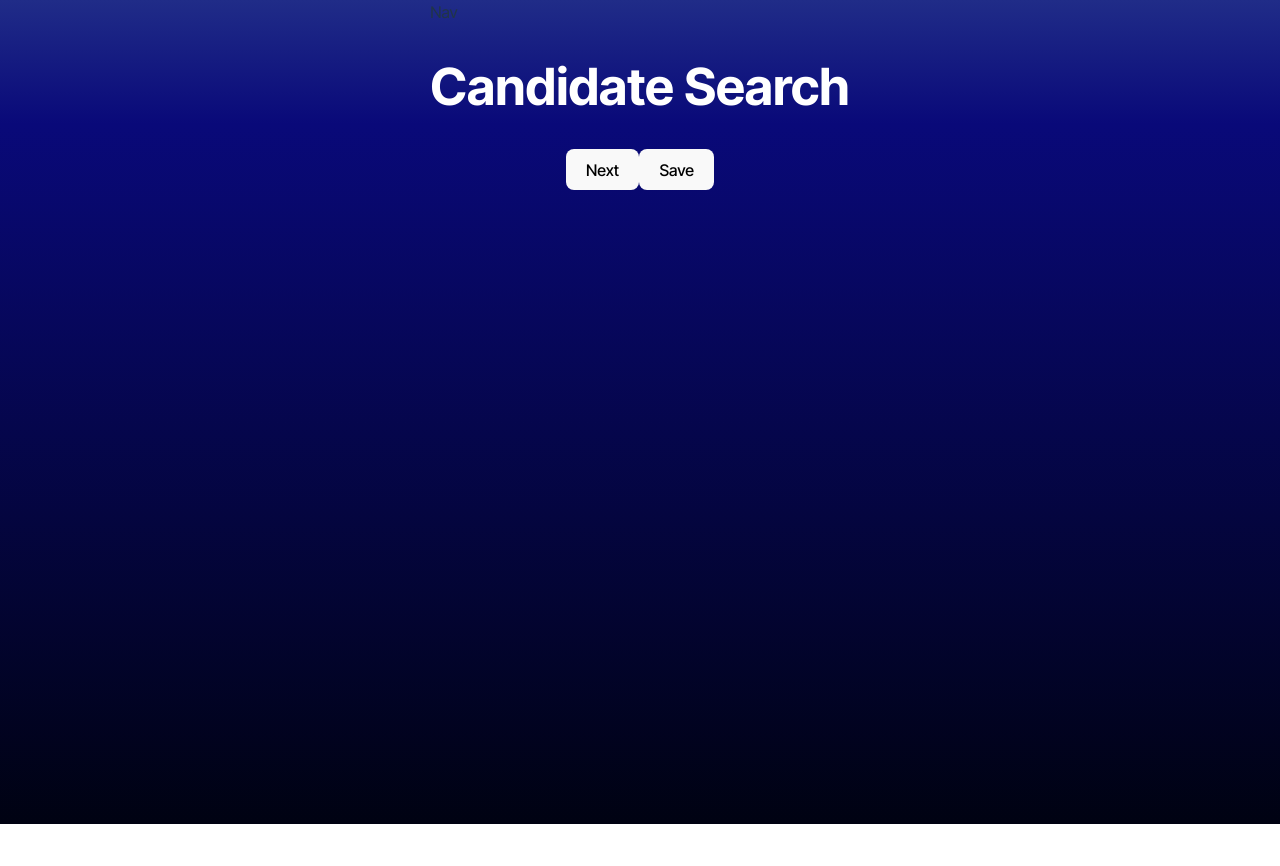
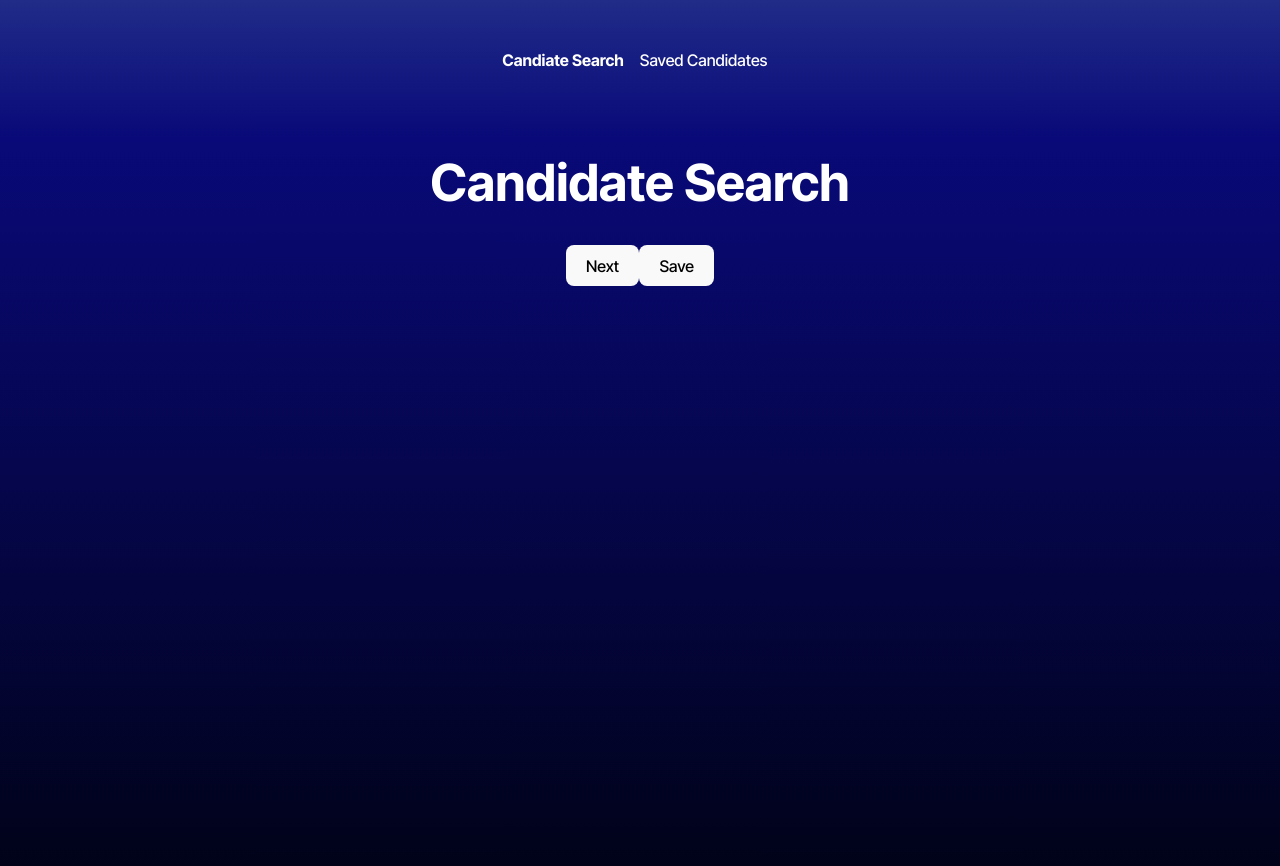
Before and after one commit to gilmerperez/candidate-search, a React (Vite) app: page / in a window 1280 px wide. Shown: the top 866 px of the page. Before the commit the page ends 824 px from the top, so only its background shows below. Built offline with nearby package versions, Linux system fonts and the light colour scheme; no server answers.

Commit message:
Added Navigation Links

```diff
--- a/src/components/Nav.tsx
+++ b/src/components/Nav.tsx
@@ -1,7 +1,16 @@
+import { Link, useLocation } from "react-router-dom";
+
 const Nav = () => {
+  const currentPage = useLocation().pathname;
+
   // TODO: Add necessary code to display the navigation bar and link between the pages
   return (
-    <div>Nav</div>
+    <nav className="nav nav-pills justify-content-center p-3 bg-light">
+      <ul className="nav nav-pills">
+        <li className="nav-item"><Link to="/" className={currentPage === "/" ? "nav-link active" : "nav-link"}>Candiate Search</Link></li>
+        <li className="nav-item"><Link to="/SavedCandidates" className={currentPage === "/SavedCandidates" ? "nav-link active" : "nav-link"}>Saved Candidates</Link></li>
+      </ul>
+    </nav>
   )
 };
 
```
